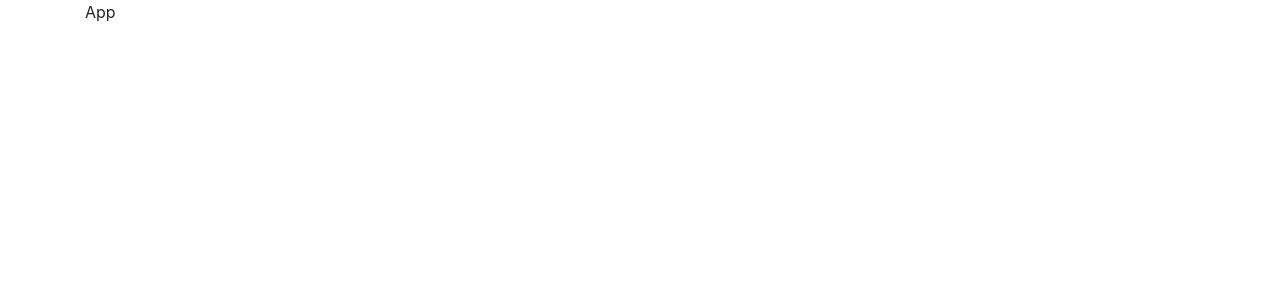
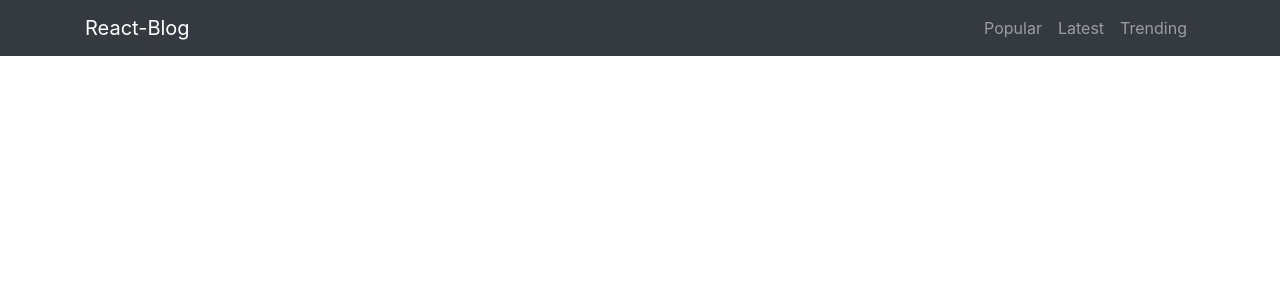
Before and after one commit to dpak1999/react-blog, a React (Create React App) app: page / in a window 1280 px wide. Shown: the top 300 px of the page. Built offline with nearby package versions, Linux system fonts and the light colour scheme.

Commit message:
add : navbar component

```diff
--- a/src/App.js
+++ b/src/App.js
@@ -1,9 +1,14 @@
 /** @format */
 
 import { Container } from "react-bootstrap";
+import HomeScreen from "./screens/HomeScreen";
 
 function App() {
-  return <Container>App</Container>;
+  return (
+    <>
+      <HomeScreen />
+    </>
+  );
 }
 
 export default App;
--- /dev/null
+++ b/src/components/Header.js
@@ -0,0 +1,24 @@
+/** @format */
+
+import React from "react";
+import { Container, Nav, Navbar } from "react-bootstrap";
+
+const Header = () => {
+  return (
+    <Navbar bg="dark" variant="dark" expand="lg">
+      <Container>
+        <Navbar.Brand href="#home">React-Blog</Navbar.Brand>
+        <Navbar.Toggle aria-controls="basic-navbar-nav" />
+        <Navbar.Collapse id="basic-navbar-nav">
+          <Nav className="ml-auto">
+            <Nav.Link href="#home">Popular</Nav.Link>
+            <Nav.Link href="#link">Latest</Nav.Link>
+            <Nav.Link href="#link">Trending</Nav.Link>
+          </Nav>
+        </Navbar.Collapse>
+      </Container>
+    </Navbar>
+  );
+};
+
+export default Header;
--- /dev/null
+++ b/src/screens/HomeScreen.js
@@ -0,0 +1,14 @@
+/** @format */
+
+import React from "react";
+import Header from "../components/Header";
+
+const HomeScreen = () => {
+  return (
+    <>
+      <Header />
+    </>
+  );
+};
+
+export default HomeScreen;
```
